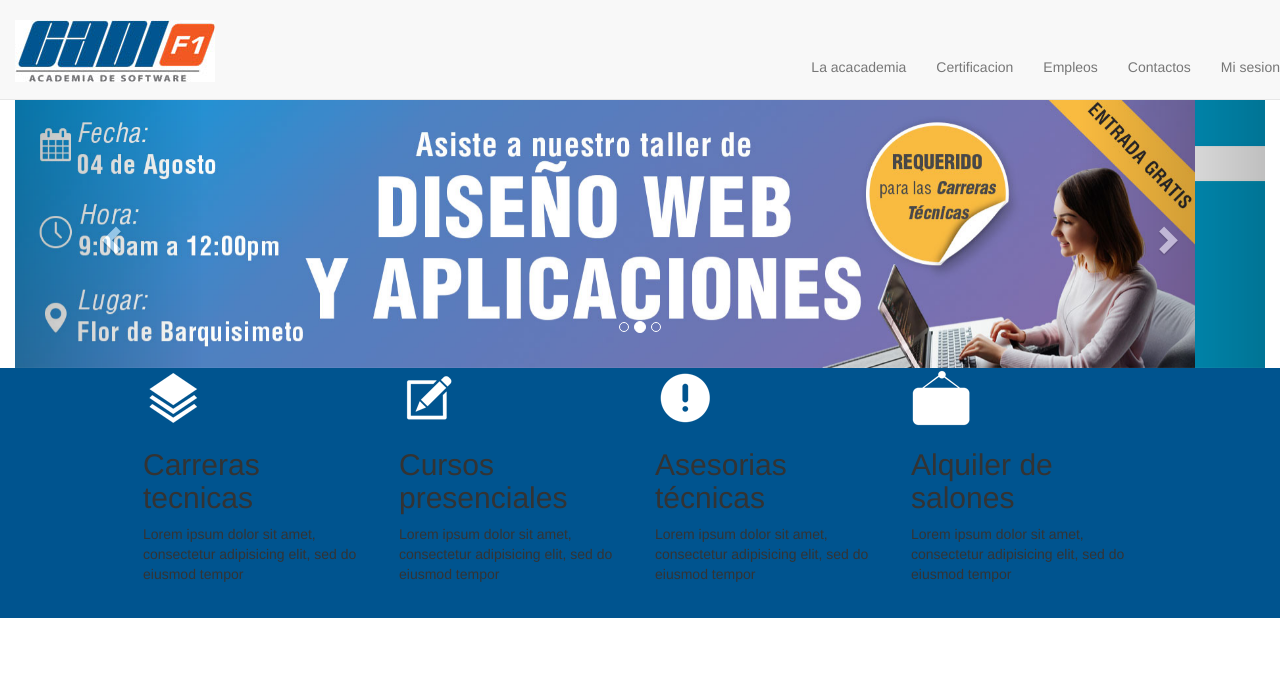
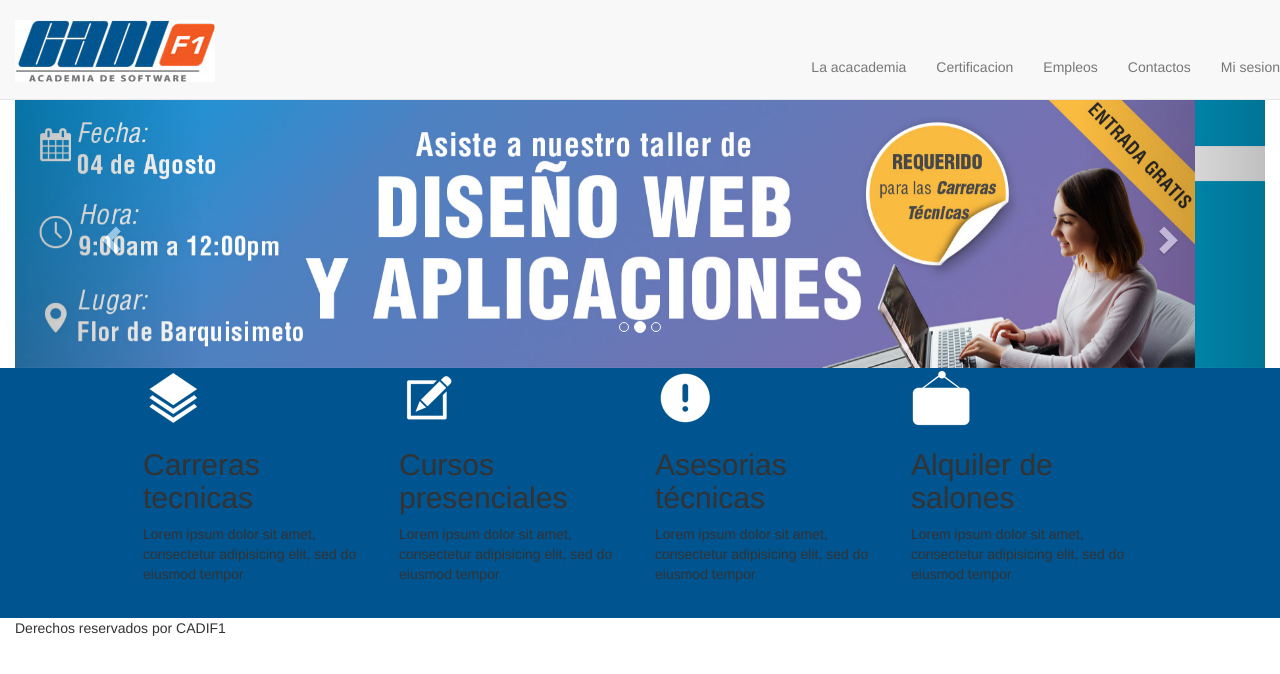
Before and after one commit to joselrojasd/bootstrap, a plain HTML site: page cadif1.html in a window 1280 px wide. Drawn offline with Linux system fonts and the light colour scheme.

Commit message:
se le agrego un < footer> al archivo cadif1.html

```diff
--- a/cadif1.html
+++ b/cadif1.html
@@ -106,6 +106,7 @@
     </article>
     </div>
   </section>
+  <footer>Derechos reservados por CADIF1</footer>
 
 </div>
 </main>
```
